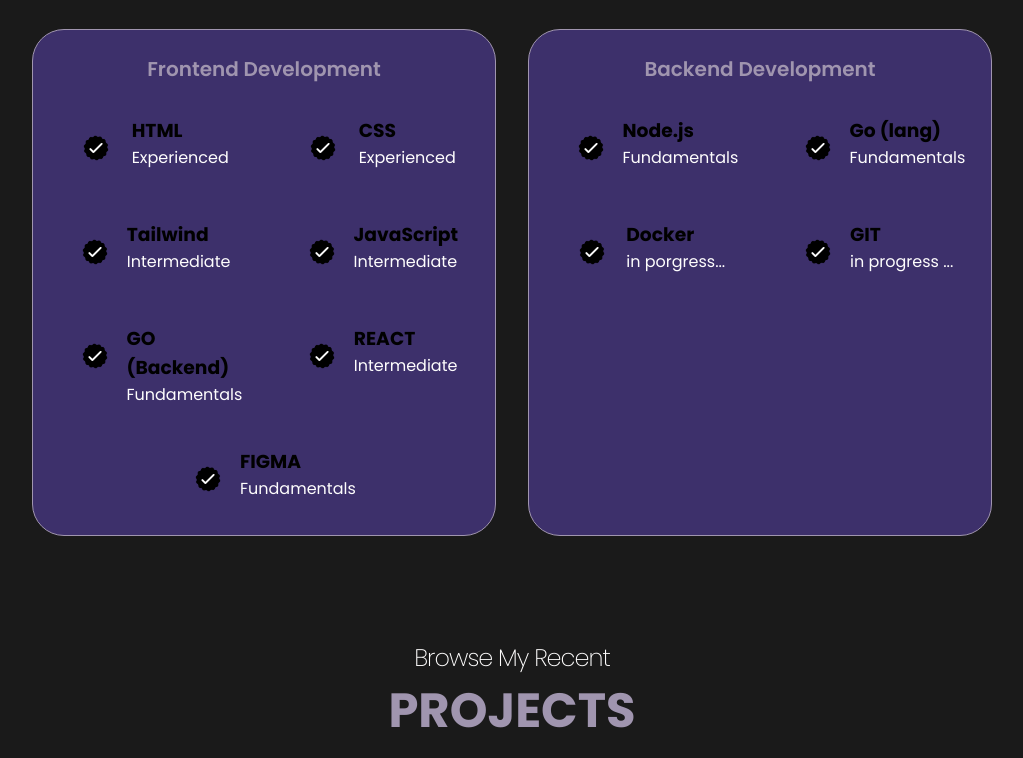
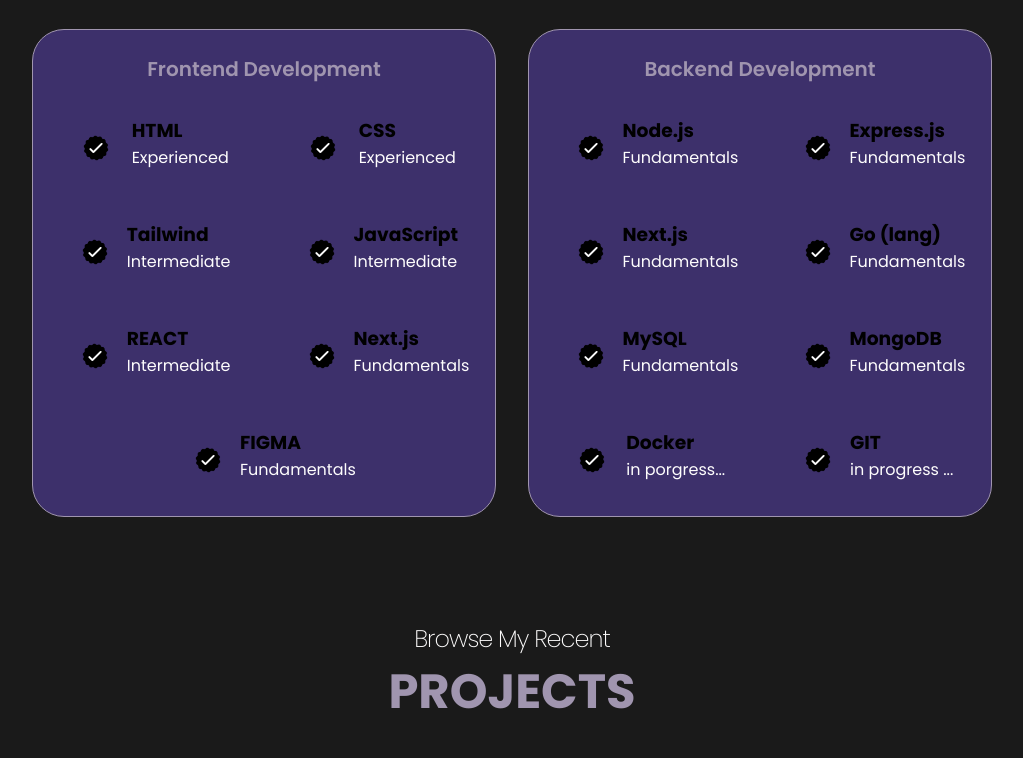
Before and after one commit to Cameloon/first-portfolio, a plain HTML site: page index.html in a window 1280 px wide. Shown: the part 1854-2612 px from the top of the page, without its empty margins (128-1151 px from the left). Drawn offline with Linux system fonts and the light colour scheme.

Commit message:
minor link changes + addition to experience-sec

```diff
--- a/index.html
+++ b/index.html
@@ -52,17 +52,17 @@
                 src="./assets/linkedin.png"
                 alt="My LinkedIn profile"
                 class="icon"
-                onclick="location.href='https:www.linkedin.com/in/daniel-beljaew-b0a390309/'">
+                onclick="location.href='https://www.linkedin.com/in/daniel-beljaew-b0a390309/'">
                 <img
                 src="./assets/github.png"
                 alt="My GitHub profile"
                 class="icon"
-                onclick="location.href='https:github.com/Cameloon'">
+                onclick="location.href='https://github.com/Cameloon'">
                 <img
                 src="./assets/instagram_black_logo_icon_147122.png"
                 alt="My Slack profile"
                 class="icon"
-                onclick="location.href='https:www.instagram.com/dhan_in_the_box', '_blank'">
+                onclick="location.href='https://www.instagram.com/dhan_in_the_box', '_blank'">
             </div>
         </div>
     </section>
@@ -158,8 +158,8 @@
                             alt="Experience-icon"
                             class="icon">
                             <div>
-                                <h3>GO (Backend)</h3>
-                                <p>Fundamentals</p> <!-- implement in progress... animation next to some languages-->
+                                <h3>REACT</h3>
+                                <p>Intermediate</p>
                             </div>
                         </article>
                         <article>
@@ -168,8 +168,8 @@
                             alt="Experience-icon"
                             class="icon">
                             <div>
-                                <h3>REACT</h3> <!-- open-source React component library that implements Google's Material Design.-->
-                                <p>Intermediate</p>
+                                <h3>Next.js</h3>
+                                <p>Fundamentals</p>
                             </div>
                         </article>
                         <article>
@@ -203,7 +203,43 @@
                             alt="Experience-icon"
                             class="icon">
                             <div>
+                                <h3>Express.js</h3>
+                                <p>Fundamentals</p>
+                        </article>
+                        <article>
+                            <img
+                            src="./assets/checkmark.png"
+                            alt="Experience-icon"
+                            class="icon">
+                            <div>
+                                <h3>Next.js</h3>
+                                <p>Fundamentals</p>
+                        </article>
+                        <article>
+                            <img
+                            src="./assets/checkmark.png"
+                            alt="Experience-icon"
+                            class="icon">
+                            <div>
                                 <h3>Go (lang)</h3>
+                                <p>Fundamentals</p>
+                        </article>
+                        <article>
+                            <img
+                            src="./assets/checkmark.png"
+                            alt="Experience-icon"
+                            class="icon">
+                            <div>
+                                <h3>MySQL</h3>
+                                <p>Fundamentals</p>
+                        </article>
+                        <article>
+                            <img
+                            src="./assets/checkmark.png"
+                            alt="Experience-icon"
+                            class="icon">
+                            <div>
+                                <h3>MongoDB</h3>
                                 <p>Fundamentals</p>
                         </article>
                         <article>
@@ -243,7 +279,7 @@
                 <div class="article-container">
                     <img src="./assets/project-1.png" alt="Project 1" class="project-img">
                 </div>
-                <h2 class="experience-sub-title project-title">Website Re-design/structure (Chinchillalahr)</h2>
+                <h2 class="experience-sub-title project-title">Website Overhaul (Rebranding, Restructuring and Redesign) for Chinchillalahr</h2>
                 <div class="btn-container">
                     <button class="btn btn-color-1 project-btn" onclick="window.open('https://cameloon.github.io/', '_blank');"> <!---this approach might be better than the previous "button-ones" I had??-->
                     GitHub</button>
@@ -292,13 +328,13 @@
                 <img src="./assets/email.png"
                 alt="Email icon"
                 class="icon contact-icon email-icon">
-                <p><a href="mailto:examplemail@gmail.com">daniel.beljaew@icloud.com</a></p>
+                <p><a href="mailto:daniel.beljaew@icloud.com">daniel.beljaew@icloud.com</a></p>
             </div>
             <div class="contact-info-container">
                 <img src="./assets/linkedin.png"
                 alt="LinkedIn icon"
                 class="icon contact-icon">
-                <p><a href="https://www.linkedin.com/in/daniel-beljaew-b0a390309/">LinkedIn</a></p>
+                <p><a href="https://www.linkedin.com/in/daniel-beljaew-b0a390309/" target="_blank">LinkedIn</a></p>
             </div>
         </div>
     </section>
```
